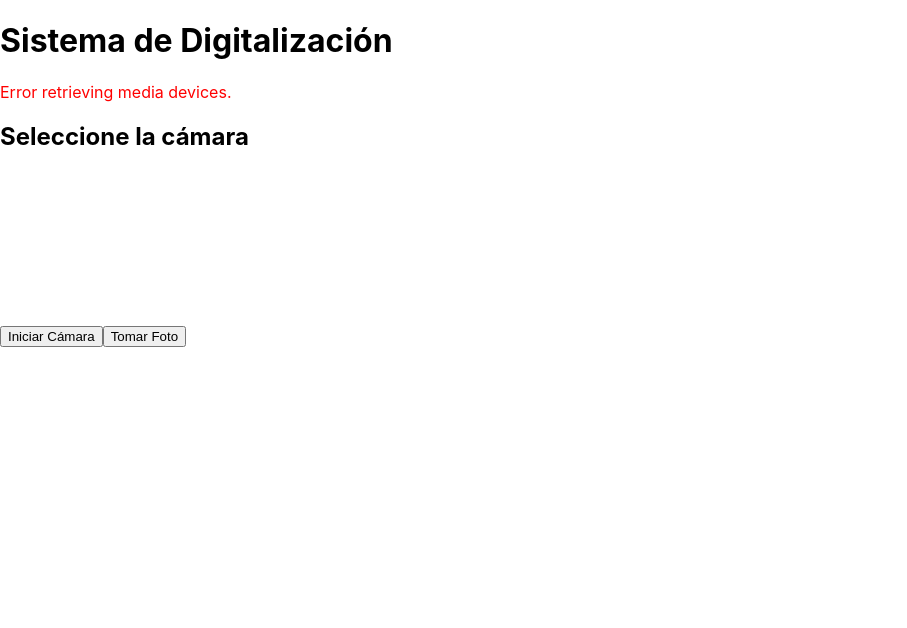
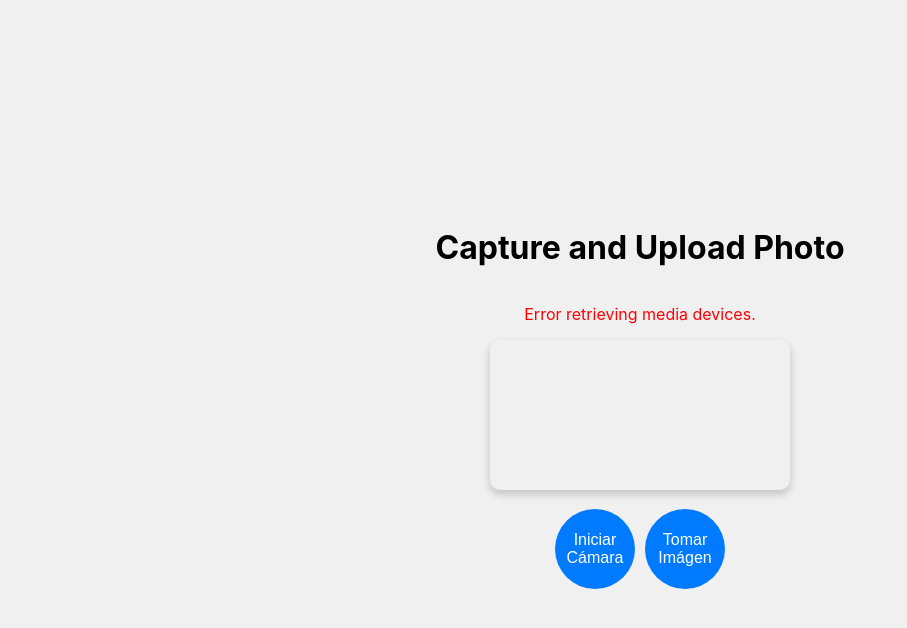
Before and after one commit to rhames86/martinez-app-photo, a React (Create React App) app: page / in a window 1280 px wide. Shown: the top 628 px of the page, without its empty margins (0-907 px from the left). Built offline with nearby package versions, Linux system fonts and the light colour scheme.

Commit message:
adding styles

```diff
--- /dev/null
+++ b/src/components/cameraCapture.css
@@ -0,0 +1,57 @@
+.div{
+  justify-content: center;
+  align-items: center;
+  justify-items: center;
+  align-content: center;
+}
+.container {
+    display: flex;
+    justify-content: center;
+    align-items: center;
+    height: 100vh;
+    background-color: #f0f0f0;
+    flex-direction: column;
+    text-align: center;
+  }
+
+  video {
+    width: 100%;
+    max-width: 400px;
+    border-radius: 10px;
+    box-shadow: 0 4px 8px rgba(0, 0, 0, 0.2);
+    margin-bottom: 10px;
+  }
+
+  img {
+    width: 100%;
+    max-width: 400px;
+    border-radius: 10px;
+    box-shadow: 0 4px 8px rgba(0, 0, 0, 0.2);
+    margin-bottom: 10px;
+  }
+
+  button {
+    background-color: #007bff;
+    border: none;
+    color: white;
+    padding: 10px;
+    margin: 5px;
+    border-radius: 50%;
+    width: 80px;
+    height: 80px;
+    font-size: 16px;
+    cursor: pointer;
+    transition: background-color 0.3s ease;
+  }
+
+  button:hover {
+    background-color: #70adee;
+    color: #003369
+  }
+
+  select {
+    margin-bottom: 10px;
+    padding: 5px;
+    font-size: 16px;
+    border-radius: 5px;
+  }
--- a/src/components/cameraCapture.js
+++ b/src/components/cameraCapture.js
@@ -1,11 +1,12 @@
 import React, { useRef, useState, useEffect } from 'react';
 import axios from 'axios';
+import "../components/cameraCapture.css"
 
 const CameraCapture = () => {
   const videoRef = useRef(null);
   const canvasRef = useRef(null);
   const [imageData, setImageData] = useState(null);
-  const [error, setError] = useState('');
+  const [error, setError] = useState("");
   const [devices, setDevices] = useState([]);
   const [selectedDeviceId, setSelectedDeviceId] = useState(null);
 
@@ -14,16 +15,14 @@ const CameraCapture = () => {
     const getDevices = async () => {
       try {
         const devices = await navigator.mediaDevices.enumerateDevices();
-        const videoDevices = devices.filter(
-          device => device.kind === 'videoinput'
-        );
+        const videoDevices = devices.filter(device => device.kind === "videoinput");
         setDevices(videoDevices);
         if (videoDevices.length > 0) {
           setSelectedDeviceId(videoDevices[0].deviceId); // Seleccionar la primera cámara por defecto
         }
       } catch (err) {
-        setError('Error retrieving media devices.');
-        console.error('Error retrieving media devices', err);
+        setError("Error retrieving media devices.");
+        console.error("Error retrieving media devices", err);
       }
     };
 
@@ -31,103 +30,99 @@ const CameraCapture = () => {
   }, []);
 
   const startCamera = async () => {
-    setError(''); // Limpiar errores anteriores
+    setError(""); // Limpiar errores anteriores
     try {
       const stream = await navigator.mediaDevices.getUserMedia({
-        video: {
-          deviceId: selectedDeviceId ? { exact: selectedDeviceId } : undefined,
-        },
+        video: { deviceId: selectedDeviceId ? { exact: selectedDeviceId } : undefined },
       });
       videoRef.current.srcObject = stream;
     } catch (err) {
       setError(
-        'Error accessing the camera. Please ensure you have granted camera permissions.'
+        "Error accessing the camera. Please ensure you have granted camera permissions."
       );
-      console.error('Error accessing the camera', err);
+      console.error("Error accessing the camera", err);
     }
   };
 
   const capturePhoto = () => {
-    setError(''); // Limpiar errores anteriores
+    setError(""); // Limpiar errores anteriores
     try {
       const canvas = canvasRef.current;
       const video = videoRef.current;
       canvas.width = video.videoWidth;
       canvas.height = video.videoHeight;
-      const context = canvas.getContext('2d');
+      const context = canvas.getContext("2d");
       context.drawImage(video, 0, 0, canvas.width, canvas.height);
-      const dataUrl = canvas.toDataURL('image/png');
+      const dataUrl = canvas.toDataURL("image/png");
       setImageData(dataUrl);
     } catch (err) {
-      setError('Error capturing the photo. Please try again.');
-      console.error('Error capturing the photo', err);
+      setError("Error capturing the photo. Please try again.");
+      console.error("Error capturing the photo", err);
     }
   };
 
   const retakePhoto = () => {
     setImageData(null); // Reiniciar la foto capturada
-    setError(''); // Limpiar errores anteriores
+    setError(""); // Limpiar errores anteriores
   };
 
   const uploadPhoto = async () => {
-    setError(''); // Limpiar errores anteriores
+    setError(""); // Limpiar errores anteriores
     try {
       if (!imageData) {
-        throw new Error('No photo to upload.');
+        throw new Error("No photo to upload.");
       }
 
       const formData = new FormData();
-      formData.append('image', imageData);
+      formData.append("image", imageData);
 
-      const response = await axios.post('YOUR_API_ENDPOINT', formData, {
+      const response = await axios.post("YOUR_API_ENDPOINT", formData, {
         headers: {
-          'Content-Type': 'multipart/form-data',
+          "Content-Type": "multipart/form-data",
         },
       });
 
-      console.log('Photo uploaded successfully', response.data);
+      console.log("Photo uploaded successfully", response.data);
     } catch (err) {
-      setError('Error uploading the photo. Please try again.');
-      console.error('Error uploading the photo', err);
+      setError("Error uploading the photo. Please try again.");
+      console.error("Error uploading the photo", err);
     }
   };
 
   return (
-    <div>
-      <h1>Sistema de Digitalización</h1>
-      {error && <p style={{ color: 'red' }}>{error}</p>}
+    <div className="container">
+      <h1>Capture and Upload Photo</h1>
+      {error && <p style={{ color: "red" }}>{error}</p>}
 
-      <div>
-        {' '}
-        <h2>Seleccione la cámara</h2>
       {devices.length > 1 && (
         <select
           value={selectedDeviceId}
-            onChange={e => setSelectedDeviceId(e.target.value)}
+          onChange={(e) => setSelectedDeviceId(e.target.value)}
         >
-            {devices.map(device => (
+          {devices.map((device) => (
             <option key={device.deviceId} value={device.deviceId}>
               {device.label || `Camera ${device.deviceId}`}
             </option>
           ))}
         </select>
       )}
+
+      <div>
+        {!imageData && <video ref={videoRef} autoPlay />}
+        <canvas ref={canvasRef} style={{ display: "none" }} />
       </div>
 
       <div>
-        <video ref={videoRef} autoPlay />
-        <canvas ref={canvasRef} style={{ display: 'none' }} />
-      </div>
-
         {!imageData && <button onClick={startCamera}>Iniciar Cámara</button>}
-      {!imageData && <button onClick={capturePhoto}>Tomar Foto</button>}
+        {!imageData && <button onClick={capturePhoto}>Tomar Imágen</button>}
+        {imageData && <img src={imageData} alt="Captured" />}
         {imageData && (
           <div>
-          <img src={imageData} alt="Captured" />
-          <button onClick={retakePhoto}>Tomar de Nuevo</button>
-          <button onClick={uploadPhoto}>Subir Foto</button>
+            <button onClick={retakePhoto}>🔄</button>
+            <button onClick={uploadPhoto}>⬆️</button>
           </div>
         )}
+      </div>
     </div>
   );
 };
```
Lines whose indentation alone changed are shown as unchanged.
